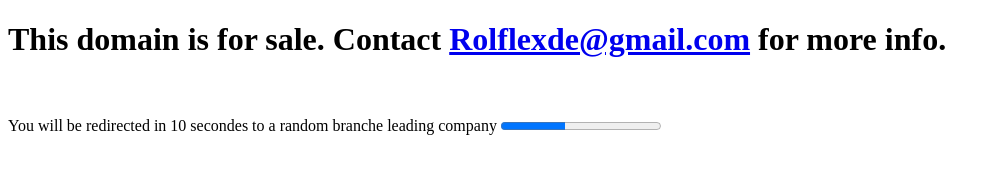
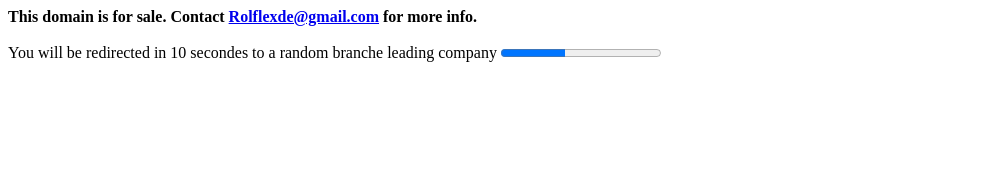
Before and after one commit to Rolflexde/rolflexde.github.io, a plain HTML site: page index.html in a window 1280 px wide. Shown: the whole page, without its empty margins (0-1000 px from the left). Drawn offline with Linux system fonts and the light colour scheme.

Commit message:
Update index.html

```diff
--- a/index.html
+++ b/index.html
@@ -24,7 +24,7 @@ var downloadTimer = setInterval(function(){
     <title>The Rolflex website is for sale </title>
   </head>
   <body>
-    <h1>This domain is for sale. Contact <a href="mailto:rolflexde@gmail.com">Rolflexde@gmail.com</a> for more info.<br/><br/></h1>
+    <b>This domain is for sale. Contact <a href="mailto:rolflexde@gmail.com">Rolflexde@gmail.com</a> for more info.<br/><br/></b>
 
    You will be redirected in 10 secondes to a random branche leading company <progress value="0" max="10" id="progressBar"></progress>
   </body>
```
